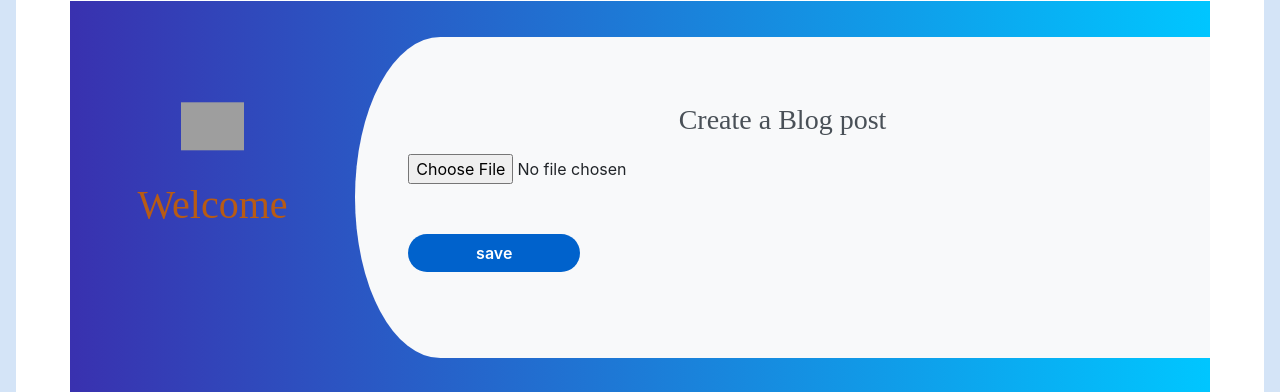
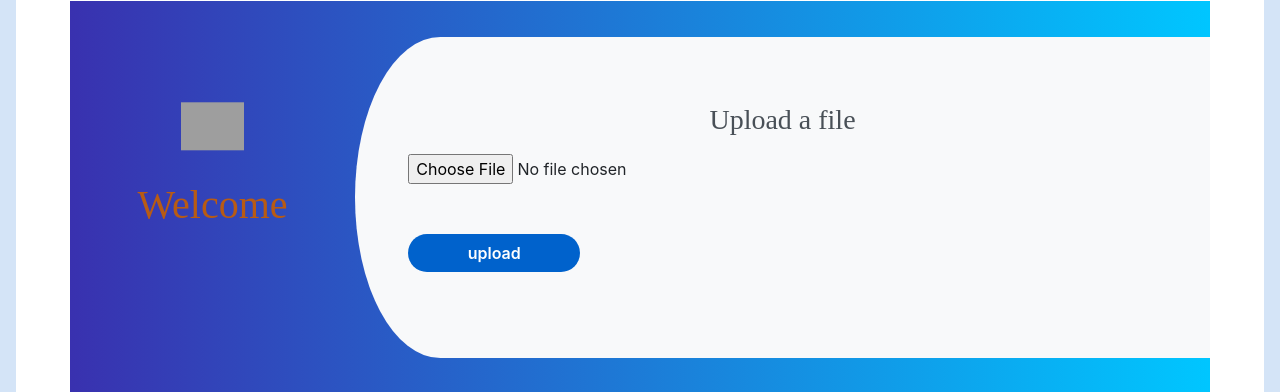
Before and after one commit to Kernael92/post, a Python web app: template templates/upload.html in a window 1280 px wide. Shown: the part 211-603 px from the top of the page. Run offline with Jinja, Linux system fonts and the light colour scheme; the template is opened without the code that fills it, so the values that code supplies are empty; some libraries are stand-ins or nearby versions; grey boxes are pictures that could not be loaded.

Commit message:
create a file upload view function

```diff
--- a/templates/admin.html
+++ b/templates/admin.html
@@ -23,7 +23,7 @@
         <div class="card text-white" style="background-color: #341C09" id="card">
             <div class="card-body">
             {#<h5>Add an Image</h5>#}
-            <p class="card-text"><a id="card-text" href='{{ url_for("index") }}'>Add an Image</p>
+            <p class="card-text"><a id="card-text" href='{{ url_for("upload") }}'>Add an Image</p>
             </div>
             <div class="card-footer">
             </div>
--- a/templates/upload.html
+++ b/templates/upload.html
@@ -14,13 +14,13 @@
         </div>
         <div class="col-md-9 register-right">
         <div class="tab-pane fade show active" id='home' role="tabpanel" arial-labelledby="home-tab">
-            <h3 class="register-heading">Create a Blog post</h3>
+            <h3 class="register-heading">Upload a file</h3>
             <div class="col-md-6">
             <div class="row register-form">
                 <div class="form-group">
-                    <form action="{{url_for('upload')}}" method="post" class="create-post" enctype="multipart/form-data">
+                    <form action="{{url_for('upload')}}" method="post"  enctype="multipart/form-data">
                         <input type="file" name="file" required>
-                        <input type="submit" value='save' class="btnRegister">
+                        <input type="submit" value='upload' class="btnRegister">
                     </form>
                 </div>
             </div>
```
Also changed, not shown: app.py (+29 -6 lines).
